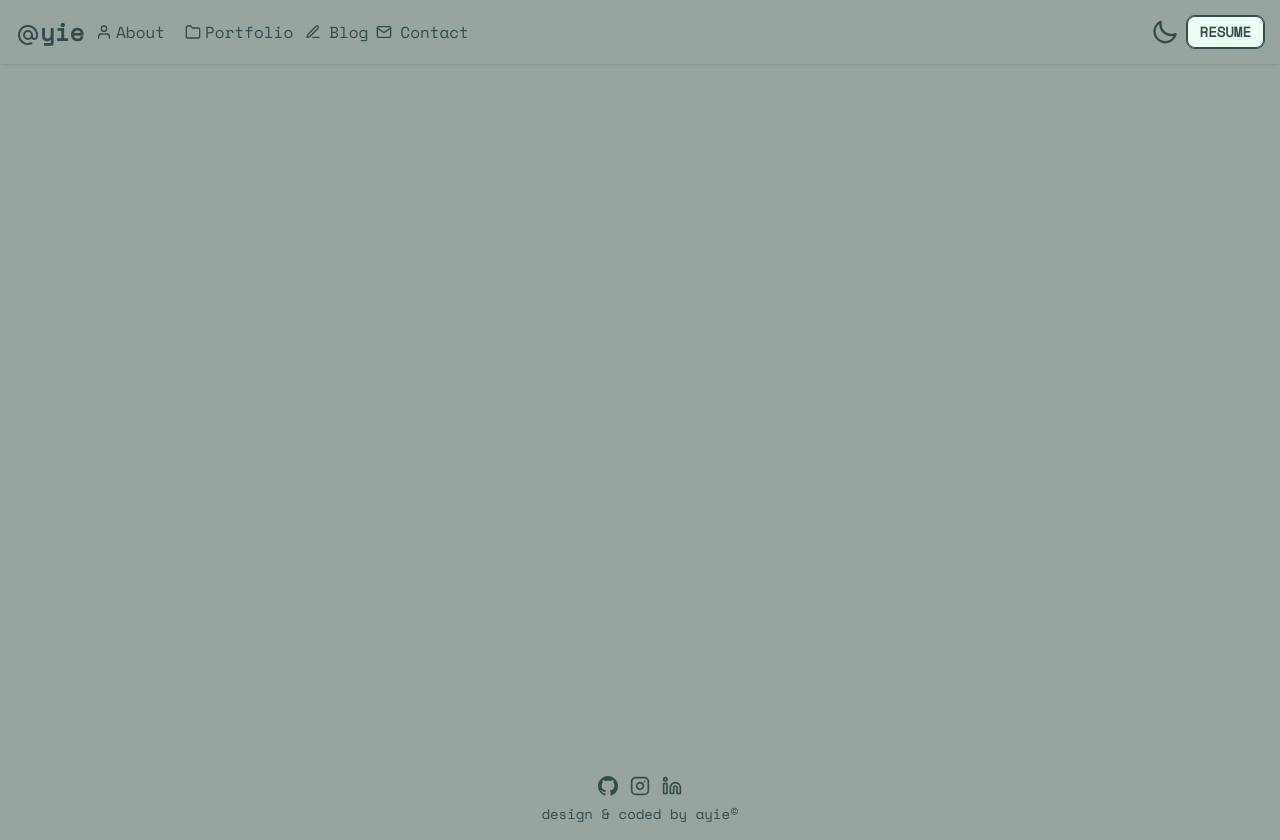
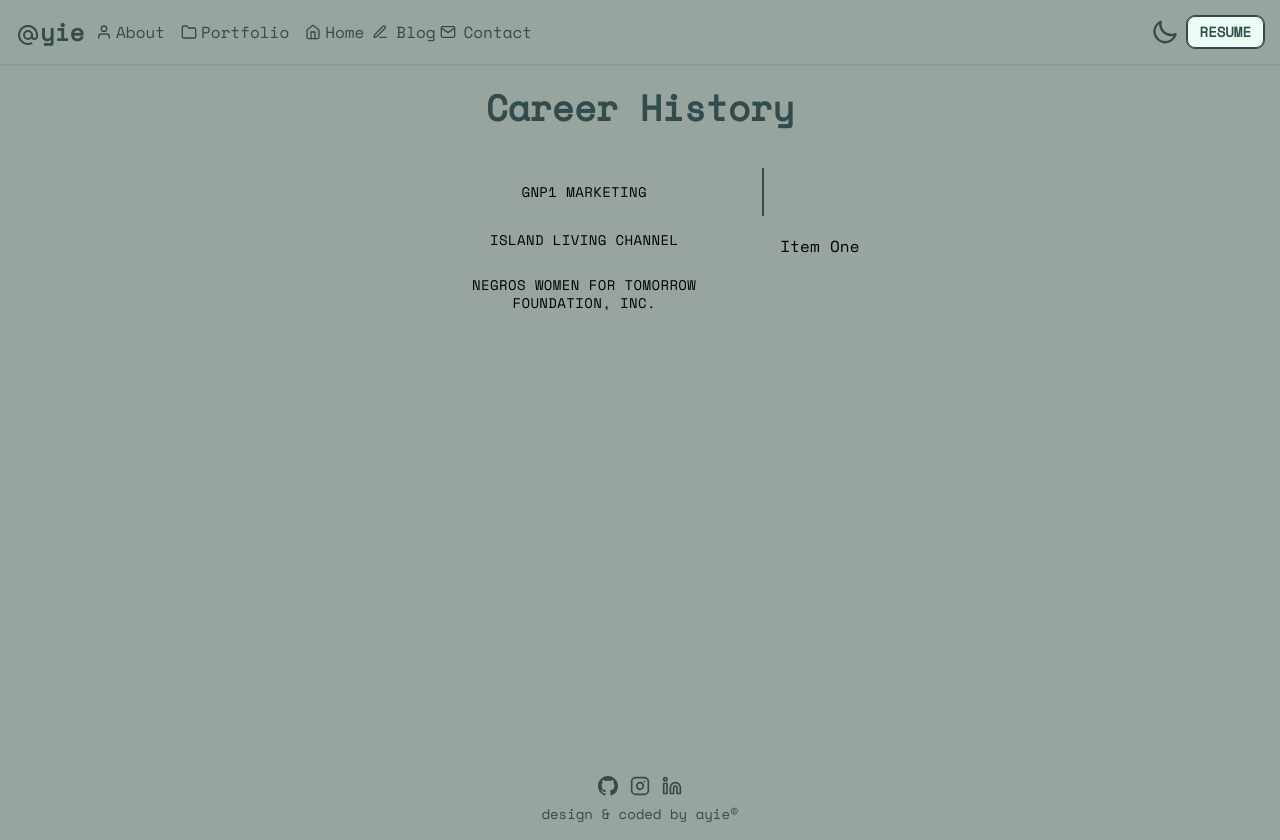
Before and after one commit to ayiezac78/Portfolio-Website, a React (Vite) app: page /experience in a window 1280 px wide. Built offline with nearby package versions, Linux system fonts and the light colour scheme.

Commit message:
working on experience page

```diff
--- a/package.json
+++ b/package.json
@@ -9,6 +9,9 @@
     "preview": "vite preview"
   },
   "dependencies": {
+    "@emotion/react": "^11.10.8",
+    "@emotion/styled": "^11.10.8",
+    "@mui/material": "^5.12.2",
     "@react-spring/web": "^9.7.1",
     "daisyui": "^2.51.5",
     "react": "^18.2.0",
@@ -16,6 +19,7 @@
     "react-icons": "^4.8.0",
     "react-router-dom": "^6.10.0",
     "react-spinners": "^0.13.8",
+    "react-tabs": "^6.0.1",
     "react-toggle": "^4.1.3",
     "react-type-animation": "^3.0.1",
     "react-typing-effect": "^2.0.5",
--- a/src/App.jsx
+++ b/src/App.jsx
@@ -6,8 +6,12 @@
 import About from './assets/pages/About'
 import Footer from './components/Footer';
 import { BrowserRouter, Route, Routes } from 'react-router-dom';
-import Skills from './components/Skills';
 import Portfolio from './components/Portfolio';
+import Experience from './assets/pages/Experience';
+import NavTabs from './components/NavTabs';
+// import DynamicTabs from './components/Tabss';
+
+
 
 function App() {
   const [theme, setTheme] = useState('light');
@@ -61,6 +65,8 @@
                 <Route path='/' element={<Hero />}/>
                 <Route path='/about' element={<About/>}/>
                 <Route path='/portfolio' element={<Portfolio/>}/>
+                {/* <Route path='/experience' element={<Experience/>}/> */}
+                <Route path='/experience' element={<NavTabs/>}/>
               </Routes>
             </main>
             <Footer/>
--- a/src/assets/pages/About.jsx
+++ b/src/assets/pages/About.jsx
@@ -15,8 +15,8 @@
     config: { duration: 1000 },
   });
   return (
-    <animated.section style={animation} className="md:py-32 lg:py-10 xl:py-20">
-      <div className="grid grid-cols-1 md:grid-cols-2 place-items-center gap-2 md:gap-10 text-white sm:py-32 md:py-32 lg:py-32 mt-44">
+    <animated.section style={animation} className="md:py-20 lg:py-10 xl:py-20">
+      <div className="grid grid-cols-1 md:grid-cols-2 place-items-center gap-2 md:gap-10 text-white sm:py-32 md:py-20 lg:py-20 mt-32">
         <div className="relative">
           <h1 className="text-3xl md:text-4xl lg:text-5xl font-bold mb-5 text-[#324B4C] dark:text-white">
             Self Overview
--- /dev/null
+++ b/src/assets/pages/Experience.jsx
@@ -0,0 +1,95 @@
+import React, { useState } from 'react'
+import { useSpring, animated } from "@react-spring/web";
+import {FiArrowRightCircle} from 'react-icons/fi'
+
+const Tab = ({ title, active, onClick }) => (
+  <button
+    className={`${
+      active
+        ? " md:border-l-[3px] sm:border-b-[3px] md:border-b-0 border-white bg-transparent text-gray-900 hover:bg-gray-400"
+        : " bg-transparent text-gray-900 hover:bg-gray-400"
+    } py-2 px-2 md:block w-full text-left focus:outline-none`}
+    onClick={onClick}
+  >
+    {title}
+  </button>
+
+);
+
+
+
+const Experience = () => {
+
+  const [activeTabIndex, setActiveTabIndex] = useState(0);
+
+  const handleTabClick = (index) => {
+    setActiveTabIndex(index);
+  };
+
+  const animation = useSpring({
+    opacity: 1,
+    from: { opacity: 0 },
+    config: { duration: 1000 },
+  });
+
+  const contentItems = [
+    {
+      title: <p className='font-bold'>GNP1 Marketing</p>,
+      job: "job1",
+      content: "This is the content for Tab 1",
+    },
+    {
+      title: <p className='font-bold'>Island Living Channel</p> ,
+      job: <p><span className='text-[#324B4C]'>Freelance Videographer</span>  <a href="https://nwtf.org.ph/" className="text-[#CEFBE3]">@ Island Living Channel</a></p>,
+      content:
+              <ul>
+                <li><FiArrowRightCircle className='inline-block mr-2'/>Taking video clips of different events and sceneries.</li>
+                <li><FiArrowRightCircle className='inline-block mr-2'/>Assisting Lead Videographer of different tools in videography</li>
+              </ul>,
+      year: "January - April 2019"
+    },
+    {
+      title: <p className='font-bold'>NWTF</p> ,
+      job: <p><span className='text-[#324B4C]'>Loan Officer</span>  <a href="https://nwtf.org.ph/" className="text-[#384B41]">@ Negros Women for Tomorrow Foundation, Inc.</a></p>,
+      content:
+              <ul>
+                <li><FiArrowRightCircle className='inline-block mr-2'/>Process Loan Application</li>
+                <li><FiArrowRightCircle className='inline-block mr-2'/>Montly reportings of loan portfolios</li>
+                <li><FiArrowRightCircle className='inline-block mr-2'/>Conducting center meetings in different areas.</li>
+                <li><FiArrowRightCircle className='inline-block mr-2'/>Markets of different products of the company including productive and non-productive</li>
+              </ul>,
+      year: "October 2016 - January 2019"
+    },
+  ];
+  return (
+    <animated.section
+      style={animation}
+      className="grid place-items-center min-h-screen lg:h-screen md:h-screen sm:h-0 mb-4 p-4 lg:py-32 md:py-32 sm:py-32 overflow-y-auto"
+    >
+      <h1 className=" text-[#324B4C] font-bold dark:text-slate-50 text-2xl lg:text-4xl sm:py-10 md:py-0">
+        Career History
+      </h1>
+      <div className="flex flex-col h-full">
+        <div className="flex-1 flex md:flex-row-reverse lg:flex-row sm:flex-col-reverse">
+          <div className="w-full lg:w-1/3 md:w-1/5 order-last lg:order-first md:block sm:flex">
+            {contentItems.map((item, index) => (
+              <Tab
+                key={index}
+                title={item.title}
+                active={activeTabIndex === index}
+                onClick={() => handleTabClick(index)}
+              />
+            ))}
+          </div>
+          <div className="w-full md:w-3/3 p-4 text-black">
+            <h1 className="text-xl font-bold mb-2">{contentItems[activeTabIndex].job}</h1>
+            <p className='mb-4'>{contentItems[activeTabIndex].year}</p>
+            <p>{contentItems[activeTabIndex].content}</p>
+          </div>
+        </div>
+      </div>
+    </animated.section>
+  );
+}
+
+export default Experience
--- a/src/components/NavMenuLinks.jsx
+++ b/src/components/NavMenuLinks.jsx
@@ -1,19 +1,19 @@
 import React from 'react'
-import {FiUser, FiHome, FiFolder, FiEdit3, FiMail} from 'react-icons/fi'
+import {FiUser, FiHome, FiFolder, FiEdit3, FiMail, FiBriefcase} from 'react-icons/fi'
 import { Link, useLocation } from 'react-router-dom'
 
 const NavMenuLinks = () => {
   const location = useLocation();
 
   return (
-    <div className="flex justify-center md:justify-end text-[#324B4C] dark:text-white font-medium menu menu-horizontal rounded-box bg-transparent p2">
+    <div className="flex justify-center md:justify-end text-[#324B4C] dark:text-white font-medium menu menu-horizontal rounded-box bg-transparent">
       <Link to={location.pathname === '/about' ? '/' : '/about'}>
-        <div className="flex items-center mr-2 group">
+        <div className="flex items-center mr-1 group">
           <div className="flex items-center  p-1">
             {location.pathname === '/about' ? (
-              <FiHome className="text-[#324B4C] group-active:font-bold dark:text-white inline-block mr-2 md:m-1 group-hover:text-white group-hover:transition group-hover:duration-200 group-hover:ease-linear dark:group-hover:opacity-50" />
+              <FiHome className="text-[#324B4C] group-active:font-bold dark:text-white inline-block mr- md:m-1 group-hover:text-white group-hover:transition group-hover:duration-200 group-hover:ease-linear dark:group-hover:opacity-50" />
             ) : (
-              <FiUser className="text-[#324B4C] dark:text-white inline-block mr-2 md:m-1 group-hover:text-white group-hover:transition group-hover:duration-200 group-hover:ease-linear dark:group-hover:opacity-50" />
+              <FiUser className="text-[#324B4C] dark:text-white inline-block mr-1 md:m-1 group-hover:text-white group-hover:transition group-hover:duration-200 group-hover:ease-linear dark:group-hover:opacity-50" />
             )}
             <span className="inline-block py-2 md:py-0 sm:hidden md:block group-hover:text-white group-hover:transition group-hover:duration-200 group-hover:ease-linear dark:group-hover:opacity-50">
               {location.pathname === '/about' ? 'Home' : 'About'}
@@ -22,12 +22,12 @@
         </div>
       </Link>
       <Link to={location.pathname === '/portfolio' ? '/' : '/portfolio'}>
-        <div className="flex items-center mr-2 group">
+        <div className="flex items-center mr-1 group">
           <div className="flex items-center  p-1">
             {location.pathname === '/portfolio' ? (
-              <FiHome className="text-[#324B4C] group-active:font-bold dark:text-white inline-block mr-2 md:m-1 group-hover:text-white group-hover:transition group-hover:duration-200 group-hover:ease-linear dark:group-hover:opacity-50" />
+              <FiHome className="text-[#324B4C] group-active:font-bold dark:text-white inline-block mr-1 md:m-1 group-hover:text-white group-hover:transition group-hover:duration-200 group-hover:ease-linear dark:group-hover:opacity-50" />
             ) : (
-              <FiFolder className="text-[#324B4C] dark:text-white inline-block mr-2 md:m-1 group-hover:text-white group-hover:transition group-hover:duration-200 group-hover:ease-linear dark:group-hover:opacity-50" />
+              <FiFolder className="text-[#324B4C] dark:text-white inline-block mr-1 md:m-1 group-hover:text-white group-hover:transition group-hover:duration-200 group-hover:ease-linear dark:group-hover:opacity-50" />
             )}
             <span className="inline-block py-2 md:py-0 sm:hidden md:block group-hover:text-white group-hover:transition group-hover:duration-200 group-hover:ease-linear dark:group-hover:opacity-50">
               {location.pathname === '/portfolio' ? 'Home' : 'Portfolio'}
@@ -35,11 +35,25 @@
           </div>
         </div>
       </Link>
-      <div className="flex items-center mr-2">
+      <Link to={location.pathname === '/experience' ? '/' : '/experience'}>
+        <div className="flex items-center mr-1 group">
+          <div className="flex items-center  p-1">
+            {location.pathname === '/experience' ? (
+              <FiHome className="text-[#324B4C] group-active:font-bold dark:text-white inline-block mr-1 md:m-1 group-hover:text-white group-hover:transition group-hover:duration-200 group-hover:ease-linear dark:group-hover:opacity-50" />
+            ) : (
+              <FiBriefcase className="text-[#324B4C] dark:text-white inline-block mr-1 md:m-1 group-hover:text-white group-hover:transition group-hover:duration-200 group-hover:ease-linear dark:group-hover:opacity-50" />
+            )}
+            <span className="inline-block py-2 md:py-0 sm:hidden md:block group-hover:text-white group-hover:transition group-hover:duration-200 group-hover:ease-linear dark:group-hover:opacity-50">
+              {location.pathname === '/experience' ? 'Home' : 'Experience'}
+            </span>
+          </div>
+        </div>
+      </Link>
+      <div className="flex items-center mr-1">
         <FiEdit3 className="text-[#324B4C] dark:text-white inline-block mr-2" />
         <span className="inline-block py-2 md:py-0 sm:hidden md:block">Blog</span>
       </div>
-      <div className="flex items-center mr-2">
+      <div className="flex items-center mr-1">
         <FiMail className="text-[#324B4C] dark:text-white inline-block mr-2" />
         <span className="inline-block py-2 md:py-0 sm:hidden md:block">Contact</span>
       </div>
--- /dev/null
+++ b/src/components/NavTabs.jsx
@@ -0,0 +1,89 @@
+import * as React from "react";
+import PropTypes from "prop-types";
+import Tabs from "@mui/material/Tabs";
+import Tab from "@mui/material/Tab";
+import Typography from "@mui/material/Typography";
+import Box from "@mui/material/Box";
+import { useMediaQuery } from "@mui/material";
+
+function TabPanel(props) {
+  const { children, value, index, ...other } = props;
+
+  return (
+    <div
+      role="tabpanel"
+      hidden={value !== index}
+      id={`simple-tabpanel-${index}`}
+      aria-labelledby={`simple-tab-${index}`}
+      {...other}
+      className="font-space-mono"
+    >
+      {value === index && (
+        <Box className=" p-4">
+          <Typography sx={{fontFamily:"'Space Mono', monospace" }}>{children}</Typography>
+        </Box>
+      )}
+    </div>
+  );
+}
+
+TabPanel.propTypes = {
+  children: PropTypes.node,
+  index: PropTypes.number.isRequired,
+  value: PropTypes.number.isRequired,
+};
+
+function a11yProps(index) {
+  return {
+    id: `simple-tab-${index}`,
+    "aria-controls": `simple-tabpanel-${index}`,
+  };
+}
+
+export default function BasicTabs() {
+  const [value, setValue] = React.useState(0);
+  const smallScreen = useMediaQuery(`(min-width: 768px)`);
+  const handleChange = (event, newValue) => {
+    setValue(newValue);
+  };
+
+  return (
+    <div className="py-32 grid place-items-center">
+      <h1 className=" text-[#324B4C] font-bold dark:text-slate-50 text-2xl lg:text-4xl sm:py-10 md:py-0">
+        Career History
+      </h1>
+      <Box className="w-full  text-black flex justify-center items-center md:flex sm:block">
+        <Box className="flex flex-row overflow-x-auto">
+          <Tabs
+            orientation={smallScreen ? "vertical" : "horizonal"}
+            value={value}
+            onChange={handleChange}
+            variant="scrollable"
+            scrollButtons
+            allowScrollButtonsMobile
+            TabIndicatorProps={{
+              style: {
+                backgroundColor: "#324B4C"
+              }
+            }}
+            textColor="#324B4C"
+            aria-label="scrollable force tabs example"
+          >
+            <Tab label={<span className="font-space-mono">GNP1 Marketing</span> } {...a11yProps(0)} />
+            <Tab label={<span className="font-space-mono">Island Living Channel</span> } {...a11yProps(1)} />
+            <Tab label={<span className="font-space-mono">Negros Women for Tomorrow Foundation, Inc.</span> } {...a11yProps(2)} />
+          </Tabs>
+        </Box>
+        <TabPanel value={value} index={0}>
+          Item One
+        </TabPanel>
+        <TabPanel value={value} index={1}>
+          Item Two
+        </TabPanel>
+        <TabPanel value={value} index={2}>
+          Item Three
+        </TabPanel>
+      </Box>
+    </div>
+  );
+}
--- a/src/components/NavigationBar.jsx
+++ b/src/components/NavigationBar.jsx
@@ -71,7 +71,7 @@
           </svg>
         </label>
 
-        <button className="btn btn-sm gap-2 text-[#324B4C] bg-[#ECFEF4] outline outline-1 outline-[#324B4C] hover:border-black hover:bg-transparent dark:hover:bg-[#889FA5] dark:hover:border-white dark:hover:text-[#fff] dark:text-white dark:border-white font-space-mono">
+        <button className="btn btn-sm gap-2 text-[#324B4C] bg-[#ECFEF4] outline outline-1 outline-[#324B4C] hover:border-black hover:bg-transparent dark:hover:bg-[#889FA5] dark:hover:border-white dark:hover:text-[#fff] dark:text-[#324B4C] dark:border-white font-space-mono">
           RESUME
         </button>
       </div>
```
Also changed, not shown: src/components/Portfolio.jsx (+5 -5 lines), 1 other file (tests, documents, lock files or other folders).
